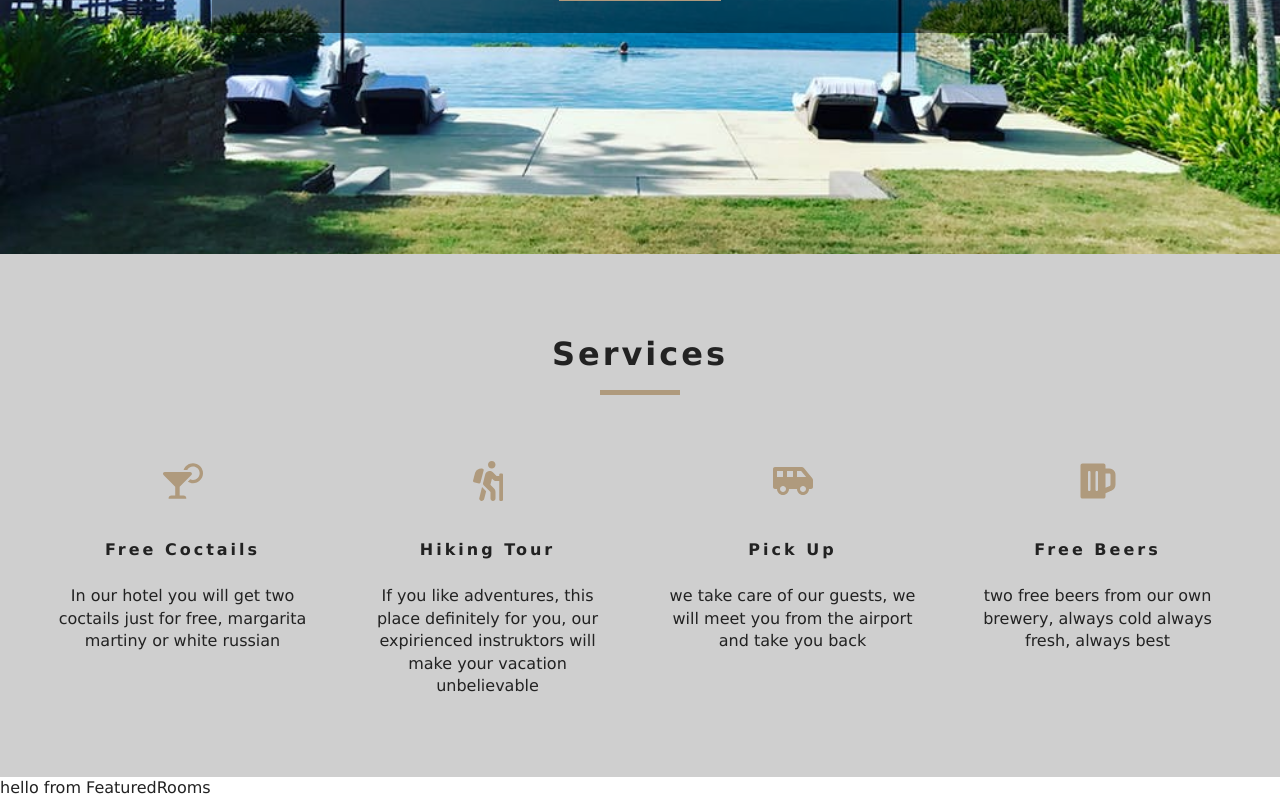
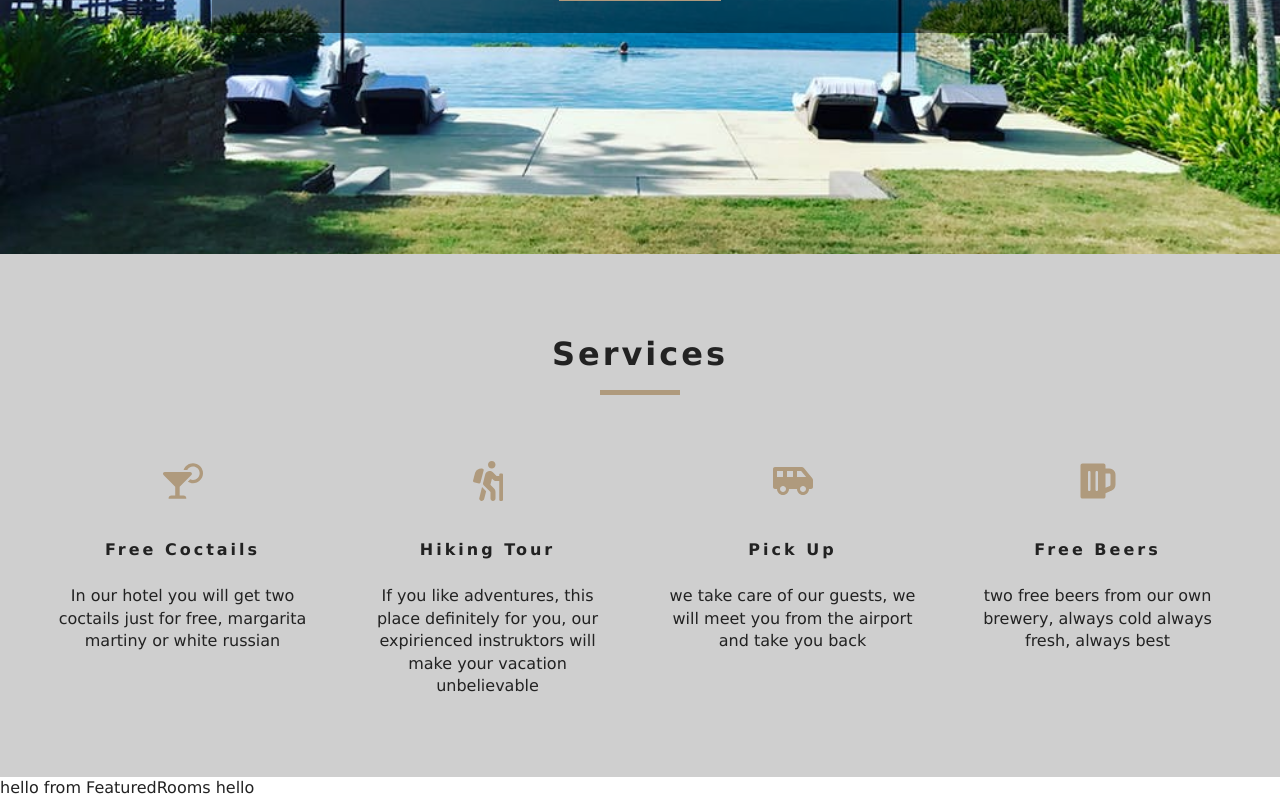
Before and after one commit to trudova/second-proj-trudova, a React (Create React App) app: page / in a window 1280 px wide. Shown: the part 546-1346 px from the top of the page. Built offline with nearby package versions, Linux system fonts and the light colour scheme.

Commit message:
context API logics

```diff
--- a/src/components/FeaturedRooms.js
+++ b/src/components/FeaturedRooms.js
@@ -1,11 +1,14 @@
 import React, { Component } from 'react'
-
+import {RoomContext} from '../context'
 export default class FeaturedRooms extends Component {
+    static contextType = RoomContext;
     render() {
+        const value=this.context;
         return (
             <div>
-                hello from FeaturedRooms
+                hello from FeaturedRooms {value}
             </div>
         )
     }
 }
+//context API
--- a/src/context.js
+++ b/src/context.js
@@ -8,7 +8,7 @@ class RoomProvider extends Component {
     render() {
         return (
             <div>
-                <RoomContext.Provider value='hello'>
+                <RoomContext.Provider value={'hello'}>
                     {this.props.children}
                 </RoomContext.Provider>
             </div>
```
